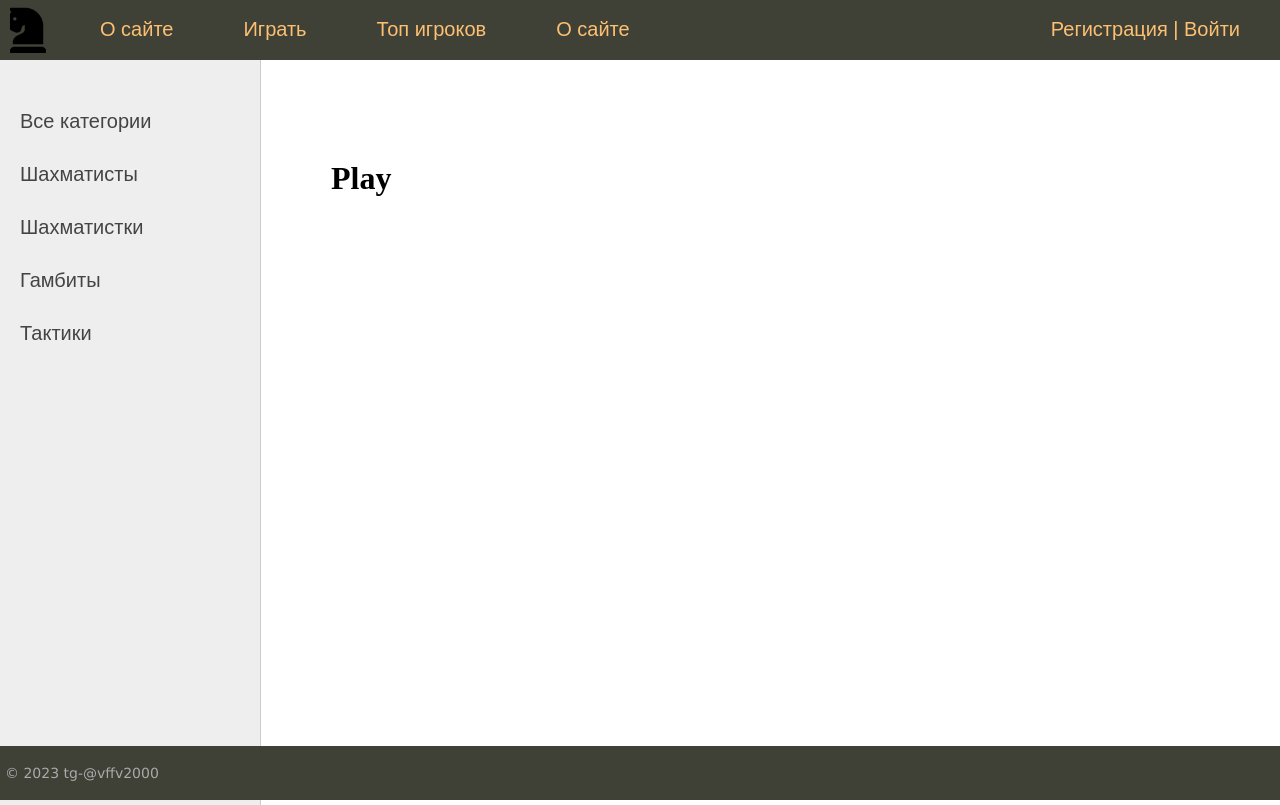
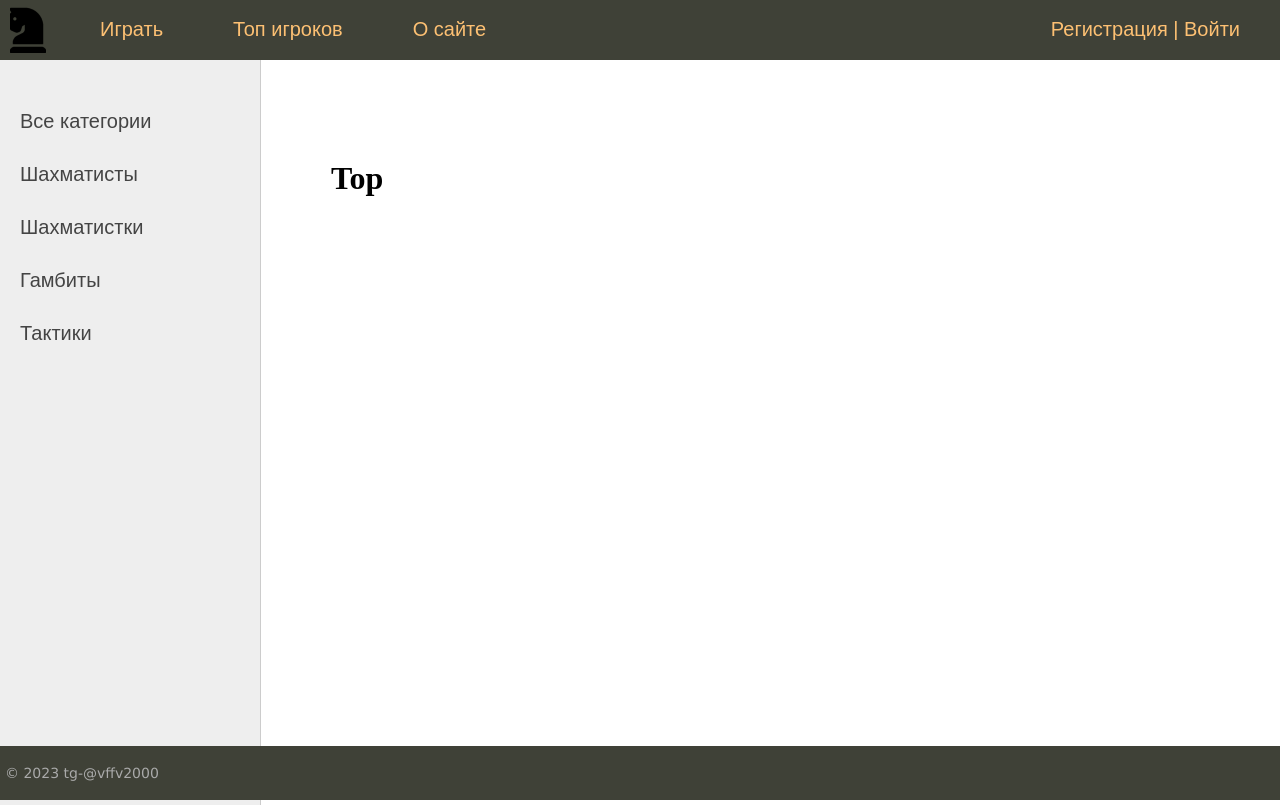
Before and after one commit to vffv2000/Chess_site, a Django app: page /play/ in a window 1280 px wide. Shown: the top 805 px of the page. Run offline with Django 4.2, Linux system fonts and the light colour scheme; data comes from the database, SQL or seed files in the repository; some libraries are stand-ins or nearby versions.

Commit message:
Исправлены мелкие ошибки

```diff
--- a/chess/templates/chess/play.html
+++ b/chess/templates/chess/play.html
@@ -1,4 +1,6 @@
 {% extends 'chess/base.html' %}
+
 {% block content %}
-<h1>Play</h1>
+  <h1>Шахматная доска</h1>
+  {{ svg_board|safe }}
 {% endblock %}
--- a/chess/utils.py
+++ b/chess/utils.py
@@ -1,7 +1,7 @@
 from .models import *
 
 
-menu = [{'title': "О сайте", 'url_name': 'about'},
+menu = [
         {'title': "Играть", 'url_name': 'play'},
         {'title': "Топ игроков", 'url_name': 'Scorelist'},
         {'title': "О сайте", 'url_name': 'about'},
--- a/chess/views.py
+++ b/chess/views.py
@@ -10,11 +10,14 @@
 from rest_framework.permissions import IsAuthenticatedOrReadOnly, IsAdminUser
 from rest_framework.response import Response
 from rest_framework.views import APIView
+from django.shortcuts import render
 
 from .forms import RegisterUserForm, LoginUserForm
 from .permissions import IsOwnerOrReadOnly
 from .serializers import MastersSerializer
 from .utils import *
+
+from django.shortcuts import render
 
 
 class ChessHome(DataMixin, ListView):
@@ -37,9 +40,15 @@
     return render(request, 'chess/TopScore.html', {'posts': posts, 'title': 'Топ', 'menu': menu, })
 
 
+
+
 def play(request):
     posts = Masters.objects.all()
-    return render(request, 'chess/play.html', {'posts': posts, 'title': 'Топ', 'menu': menu, })
+    # board = mychess.Board()
+    # board_svg = mychess.chess.svg.board(board)
+    # context = {'board_svg': board_svg, 'posts': posts, 'title': 'Топ', 'menu': menu}
+    # return render(request, 'chess/play.html', context)
+    return render(request, 'chess/TopScore.html', {'posts': posts, 'title': 'Топ', 'menu': menu, })
 
 
 def about(request):
```
